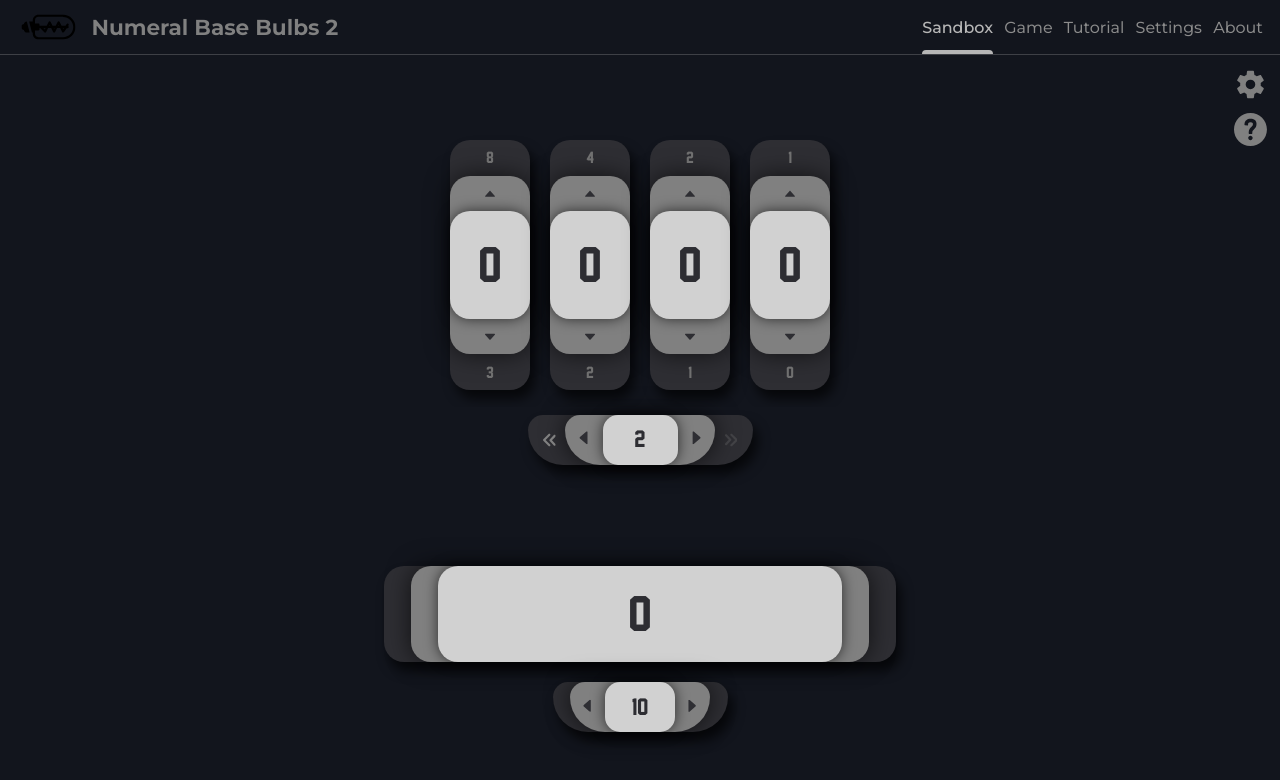
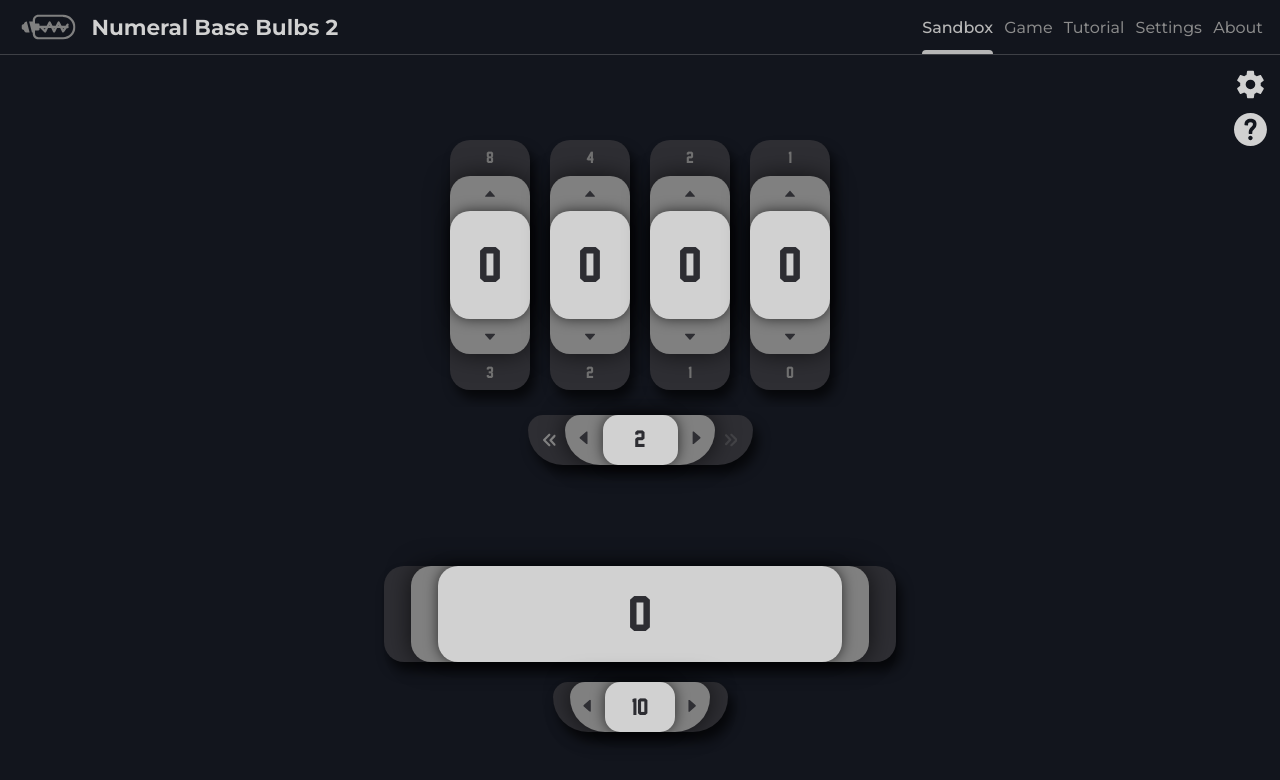
Before and after one commit to EricRovell/numeral-base-bulbs-v2, a Next.js app: page / in a window 1280 px wide. Shown: the top 780 px of the page. Built offline with nearby package versions, Linux system fonts and the light colour scheme.

Commit message:
theme vars update

```diff
--- a/src/style/globals/themes.css
+++ b/src/style/globals/themes.css
@@ -6,11 +6,9 @@
   --color-2: rgb(128, 128, 128);
   --color-3: rgb(209, 209, 209);
 
-  --color-1-1: rgb(46, 46, 51, 0.4);
-
-  --accent-1: var(--color-2);
-  --accent-2: var(--color-3);
-
+  --accent-1: var(--color-3);
+  --accent-2: var(--color-2);
+  --accent-transparent: rgb(46, 46, 51, 0.4);
 
   --color-3-15: rgb(209, 209, 209, 0.15);
 
@@ -23,11 +21,18 @@
   --font-color-selection-bg: var(--color-1);
 
   --font-color-2: rgb(112, 112, 112);
-  --font-color-accent-1: var(--color-2);
+  --font-color-accent-1: var(--color-3);
   --font-color-accent-1-active: rgb(182, 182, 182);
   --font-color-accent-2: rgb(182, 182, 182);
 
+  --font-link: var(--color-3);
+
   --icon-fill-1: var(--color-2);
+  --icon-fill-2: var(--color-2);
+
+  /* section block */
+  --section-border: 1px solid var(--color-1);
+  --section-shadow: var(--shadow-3);
 
   /* --font-color-accent-1: #FFFFFF; */
 
@@ -45,6 +50,18 @@
   --loader-pit-color:#1b2a33;
   --loader-pit-color-shadow: #162229;
 
+  /* bulb default */
+  --bulb-fill-up: var(--color-3);
+  --bulb-fill-down: var(--color-2);
+  --bulb-fill-active: gold;
+  --bulb-radiation: drop-shadow(0px 0px 17px hsla(51, 100%, 60%, 0.85));
+  /* bulb modern */
+  --bulb-modern-label: var(--color-1);
+  /* lamp */
+  --lamp-wire: black;
+  --lamp-bulb: rgba(255, 255, 255 , 0.03);
+  --lamp-bulb-active: rgba(255, 255, 255, 1);
+
 }
 
 :root[theme="light"] {
@@ -58,10 +75,9 @@
   --color-2: #79bac1;
   --color-3: #f1f3f4;
 
-  --color-1-1: hsl(189.1, 52.3%, 34.5%);
-
-  --accent-1: hsl(189.1, 52.3%, 34.5%);
-  --accent-2: var(--color-1);
+  --accent-1: var(--color-1);
+  --accent-2: var(--color-2);
+  --accent-transparent: hsla(189.1, 52.3%, 34.5%, 0.1);
 
   --font-color-1: rgb(85, 85, 85);
   --font-color-2: rgb(210, 210, 210);
@@ -69,11 +85,20 @@
   --font-color-accent-1-active: hsl(189.1, 52.3%, 34.5%);
   --font-color-accent-2: hsl(189.1, 22.3%, 44.5%);
 
+  --font-link: rgb(197, 118, 197);
+
   --font-color-digit: #512b58;
   --font-color-selection: var(--color-3);
   --font-color-selection-bg: var(--color-1);
 
-  --icon-fill-1: var(--color-1);
+  --icon-fill-1: var(--color-2);
+  --icon-fill-2: var(--color-1);
+
+  /* section block */
+  --section-border: 1px solid var(--color-2);
+  --section-shadow: var(--shadow-2);
+
+  --bulb-fill: var(--color-2);
 
   --shadow-1:
     5px 5px 15px rgba(0, 0, 0, 0.15),
@@ -91,6 +116,18 @@
   --loader-pit-color:#4a728a;
   --loader-pit-color-shadow: #19435d;
 
+  /* bulb default */
+  --bulb-fill-up: hsl(185.8, 36.7%, 80%);
+  --bulb-fill-down: var(--color-1);
+  --bulb-fill-active: gold;
+  --bulb-radiation: drop-shadow(0px 0px 17px rgba(210, 105, 30, 0.9));
+  /* bulb modern */
+  --bulb-modern-label: var(--color-3);
+  /* lamp */
+  --lamp-wire: rgba(77, 77, 77);
+  --lamp-bulb: hsl(185.8, 36.7%, 80%);
+  --lamp-bulb-active: rgba(255, 255, 255, 1);
+
   /*
   512b58 2a7886 79bac1 f1f3f4
   */
```
